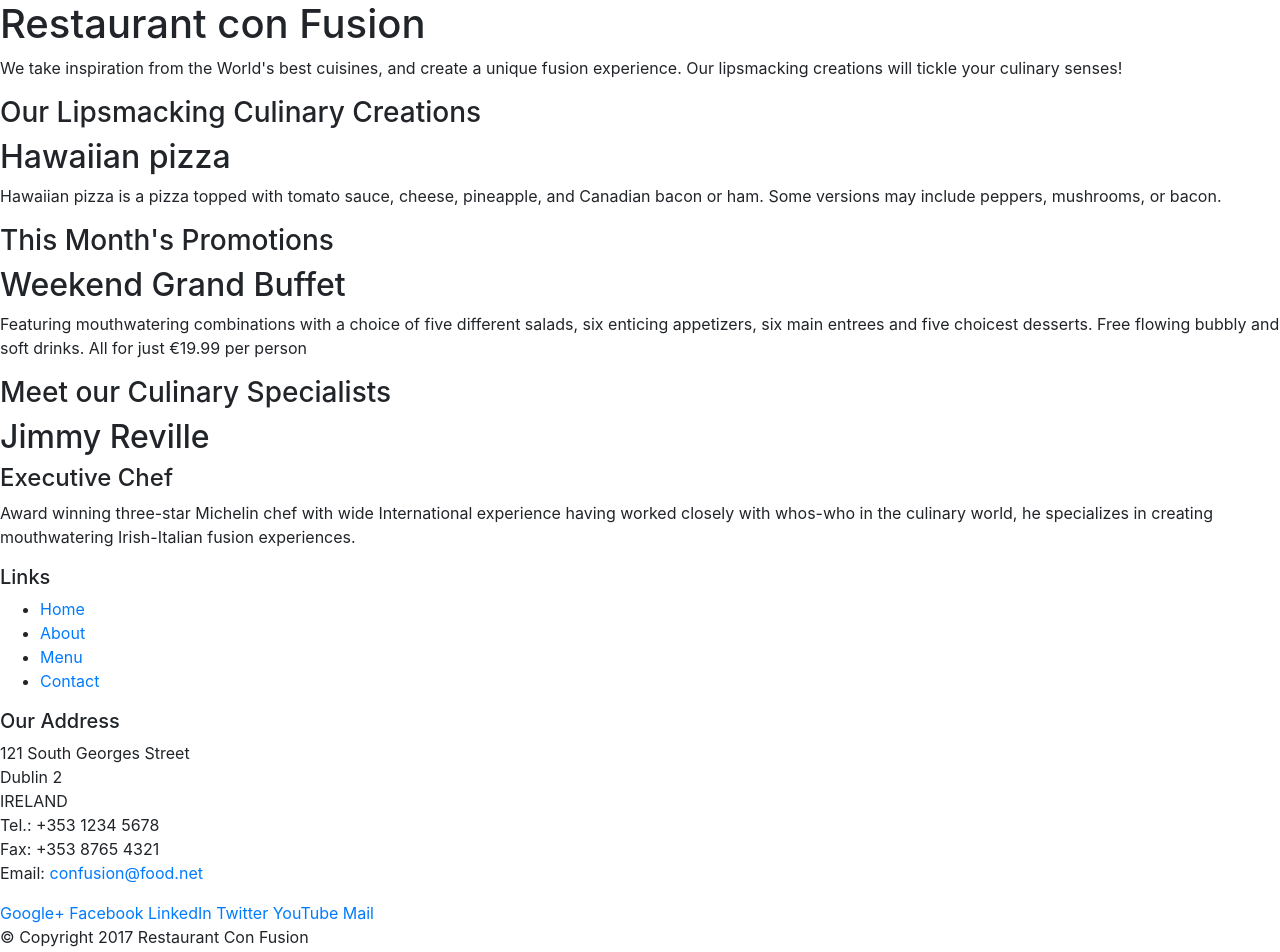
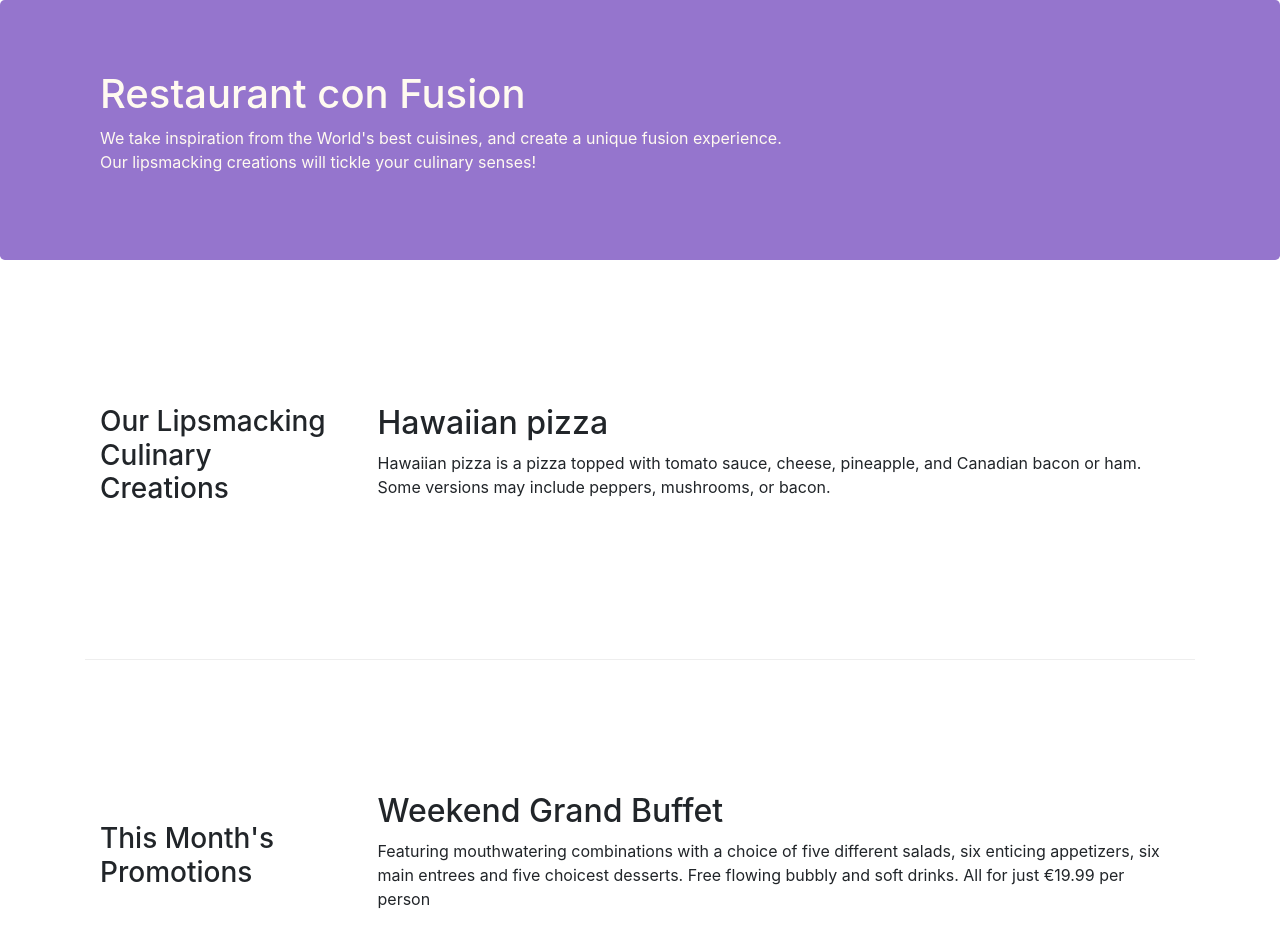
Before and after one commit to fionaredmond/conFusion, a website: page index.html in a window 1280 px wide. Shown: the top 952 px of the page. Drawn offline with nearby package versions, Linux system fonts and the light colour scheme.

Commit message:
Bootstrap labs

```diff
--- /dev/null
+++ b/css/styles.css
@@ -0,0 +1,26 @@
+.row-header{
+    margin:0px auto;
+    padding:0px;
+}
+.row-content {
+    margin:0px auto;
+    padding: 50px 0px 50px 0px;
+    border-bottom: 1px ridge;
+    min-height:400px;
+}
+.footer{
+    background-color: #D1C4E9;
+    margin:0px auto;
+    padding: 20px 0px 20px 0px;
+}
+.jumbotron {
+    padding:70px 30px 70px 30px;
+    margin:0px auto;
+    background: #9575CD ;
+    color:floralwhite;
+}
+address{
+    font-size:80%;
+    margin:0px;
+    color:#0f0f0f;
+}
--- a/index.html
+++ b/index.html
@@ -9,50 +9,51 @@
     <meta http-equiv="x-ua-compatible" content="ie=edge">
     <!-- Bootstrap CSS -->
     <link rel="stylesheet" href="node_modules/bootstrap/dist/css/bootstrap.min.css">
+    <link href="css/styles.css" rel="stylesheet">
 </head>
 
 <body>
 
-    <header>
-        <div>
-            <div>
-                <div>
+    <header class="jumbotron">
+        <div class="container">
+            <div class="row row-header">
+                <div class="col-12 col-sm-8">
                     <h1>Restaurant con Fusion</h1>
                     <p>We take inspiration from the World's best cuisines, and create a unique fusion experience. Our lipsmacking creations will tickle your culinary senses!</p>
                 </div>
-                <div>
+                <div class="col col-sm">
                 </div>
             </div>
         </div>
     </header>
 
-    <div>
-        <div>
-            <div>
+    <div class="container">
+        <div class="row row-content align-items-center">
+            <div class="col-sm-4 col-md-3 flex-last">
                 <h3>Our Lipsmacking Culinary Creations</h3>
             </div>
-            <div>
+            <div class="col-sm col-md flex-first">
                 <h2>Hawaiian pizza</h2>
                 <p>Hawaiian pizza is a pizza topped with tomato sauce, cheese, pineapple, and Canadian bacon or ham. Some versions may include peppers, mushrooms, or bacon.</p>
             </div>
         </div>
 
 
-        <div>
-            <div>
+        <div class="row row-content align-items-center">
+            <div class="col-sm-4 col-md-3">
                 <h3>This Month's Promotions</h3>
             </div>
-            <div>
+            <div class="col-sm col-md">
                 <h2>Weekend Grand Buffet</h2>
                 <p>Featuring mouthwatering combinations with a choice of five different salads, six enticing appetizers, six main entrees and five choicest desserts. Free flowing bubbly and soft drinks. All for just &euro;19.99 per person </p>
             </div>
         </div>
 
-        <div>
-            <div>
+        <div class="row row-content align-items-center">
+            <div class="col-sm-4 col-md-3 flex-last">
                 <h3>Meet our Culinary Specialists</h3>
             </div>
-            <div>
+            <div class="col-sm col-md flex-first">
                 <h2>Jimmy Reville</h2>
                 <h4>Executive Chef</h4>
                 <p>Award winning three-star Michelin chef with wide International experience having worked closely with whos-who in the culinary world, he specializes in creating mouthwatering Irish-Italian fusion experiences. </p>
@@ -60,19 +61,19 @@
         </div>
     </div>
 
-    <footer>
-        <div>
-            <div>
-                <div>
+    <footer class="footer">
+        <div class="container">
+            <div class="row">
+                <div class="col-5 offset-1 col-sm-2">
                     <h5>Links</h5>
-                    <ul>
+                    <ul class="list-unstyled">
                         <li><a href="#">Home</a></li>
                         <li><a href="#">About</a></li>
                         <li><a href="#">Menu</a></li>
                         <li><a href="#">Contact</a></li>
                     </ul>
                 </div>
-                <div>
+                <div class="col-6 col-sm-5">
                     <h5>Our Address</h5>
                     <address>
 		              121 South Georges Street<br>
@@ -83,8 +84,8 @@
 		              Email: <a href="mailto:confusion@food.net">confusion@food.net</a>
 		           </address>
                 </div>
-                <div>
-                    <div>
+                <div class="col col-sm-4 align-self-center">
+                    <div style="text-align:center">
                         <a href="http://google.com/+">Google+</a>
                         <a href="http://www.facebook.com/profile.php?id=">Facebook</a>
                         <a href="http://www.linkedin.com/in/">LinkedIn</a>
@@ -94,8 +95,8 @@
                     </div>
                 </div>
            </div>
-           <div>
-                <div>
+           <div class="row justify-content-center">
+                <div class="col-auto">
                     <p>© Copyright 2017 Restaurant Con Fusion</p>
                 </div>
            </div>
```
Also changed, not shown: package.json (+10 -2 lines).
